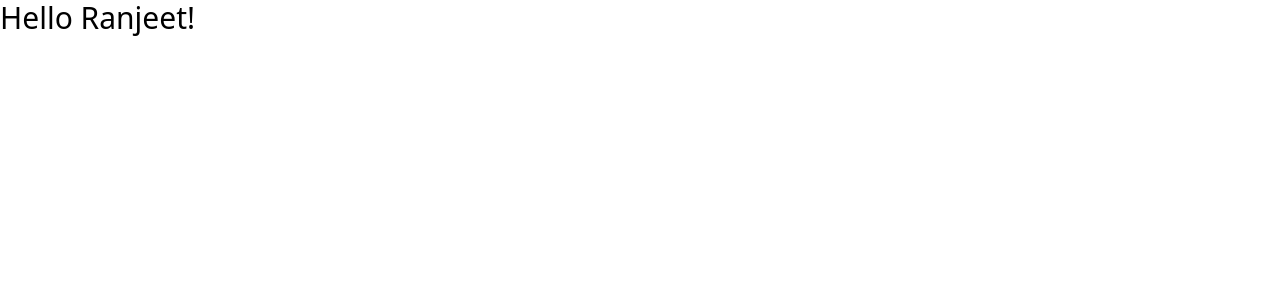
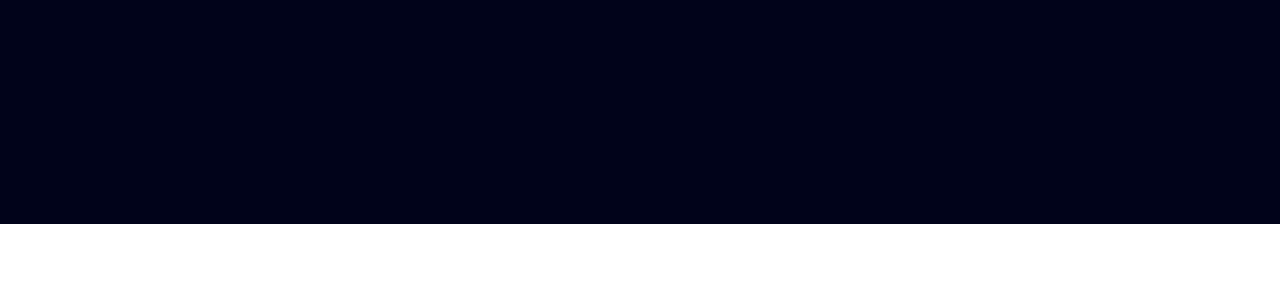
Before and after one commit to Ranjeet-vishwakarma-8081/RanjeetTechSolutions, a React (Vite) app: page / in a window 1280 px wide. Shown: the top 300 px of the page. Built offline with nearby package versions, Linux system fonts and the light colour scheme.

Commit message:
Hero component is ready for implementation

```diff
--- a/src/App.jsx
+++ b/src/App.jsx
@@ -1,8 +1,12 @@
+import Hero from "./components/Hero";
+
 const App = () => {
   return (
-    <div>
-      <h1 className="text-3xl">Hello Ranjeet!</h1>
-    </div>
+    <main className="relative flex flex-col items-center justify-center px-5 mx-auto overflow-hidden bg-black-100 sm:px-10">
+      <div className="w-full max-w-7xl">
+        <Hero />
+      </div>
+    </main>
   );
 };
 
--- /dev/null
+++ b/src/components/Hero.jsx
@@ -0,0 +1,9 @@
+const Hero = () => {
+  return (
+    <div className="pb-20 pt-36">
+      <div></div>
+    </div>
+  );
+};
+
+export default Hero;
```
